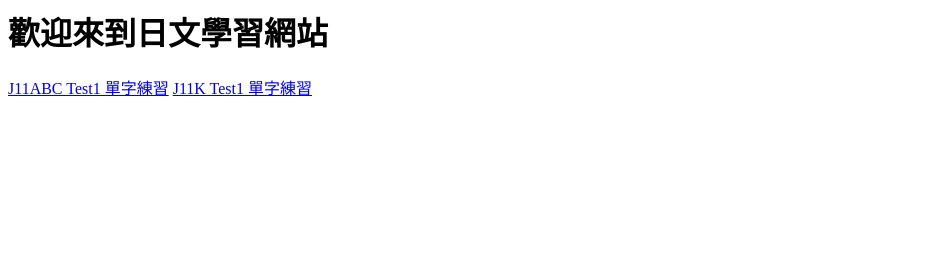
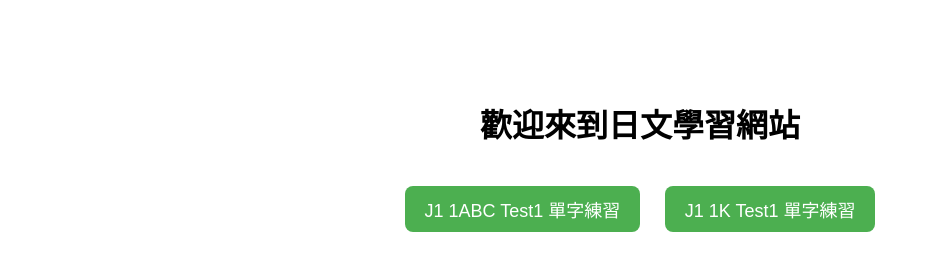
Before and after one commit to drushani/nihonngo, a plain HTML site: page index.html in a window 1280 px wide. Shown: the whole page, without its empty margins (0-930 px from the left). Drawn offline with Linux system fonts and the light colour scheme.

Commit message:
Update index.html

```diff
--- a/index.html
+++ b/index.html
@@ -1,3 +1,44 @@
+<!DOCTYPE html>
+<html lang="ja">
+<head>
+    <meta charset="UTF-8">
+    <meta name="viewport" content="width=device-width, initial-scale=1.0">
+    <title>日文學習網站</title>
+    <style>
+        body {
+            text-align: center;
+            font-family: Arial, sans-serif;
+            margin-top: 100px;
+        }
+
+        .button-container {
+            margin-top: 30px;
+        }
+
+        .button-container a {
+            display: inline-block;
+            margin: 10px;
+            padding: 10px 20px;
+            background-color: #4CAF50;
+            color: white;
+            text-decoration: none;
+            border-radius: 8px;
+            font-size: 18px;
+        }
+
+        .button-container a:hover {
+            background-color: #45a049;
+        }
+    </style>
+</head>
+<body>
+
 <h1>歡迎來到日文學習網站</h1>
-<a href="bunpou1.html">J11ABC Test1 單字練習</a>
-<a href="kanji1.html">J11K Test1 單字練習</a>
+
+<div class="button-container">
+    <a href="bunpou1.html">J1 1ABC Test1 單字練習</a>
+    <a href="kanji1.html">J1 1K Test1 單字練習</a>
+</div>
+
+</body>
+</html>
```
